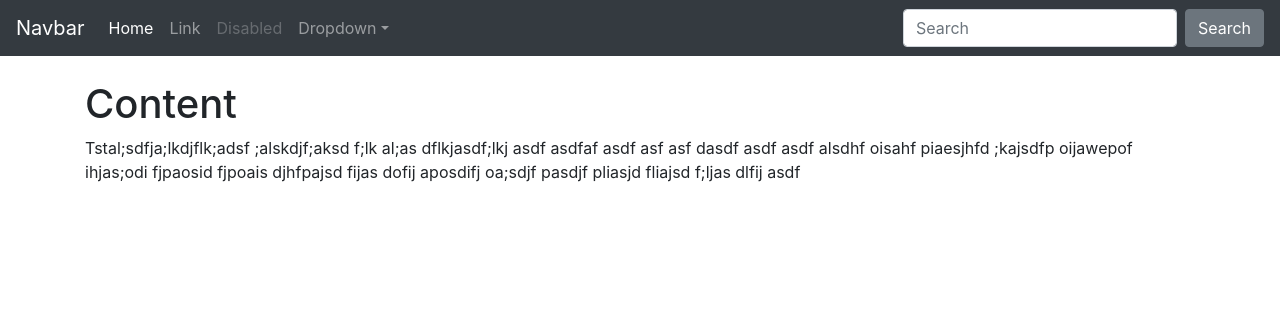
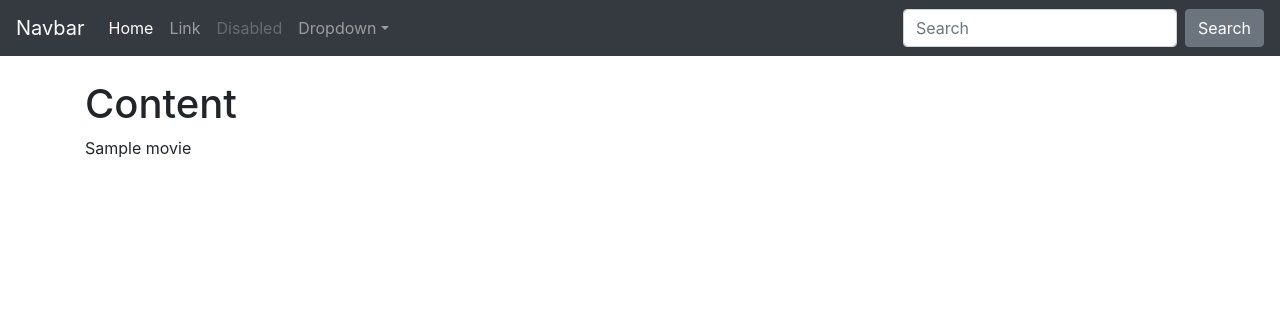
Before and after one commit to majormunky/MovieRecommender, a Django app: template home/templates/home/index.html in a window 1280 px wide. Shown: the top 316 px of the page. Run offline with Django 3.2, Linux system fonts and the light colour scheme; the template is opened without the code that fills it: most values are stand-ins (such as "Sample title", 1, 10 or a date in 2020); some libraries are stand-ins or nearby versions.

Commit message:
Index page will now list the movies in the system

```diff
--- a/home/templates/home/index.html
+++ b/home/templates/home/index.html
@@ -4,7 +4,9 @@
 
 {% block content %}
 <h1>Content</h1>
-<p>Tstal;sdfja;lkdjflk;adsf ;alskdjf;aksd f;lk al;as dflkjasdf;lkj asdf asdfaf asdf asf asf dasdf asdf asdf alsdhf oisahf piaesjhfd ;kajsdfp oijawepof ihjas;odi fjpaosid fjpoais djhfpajsd fijas dofij aposdifj oa;sdjf pasdjf pliasjd fliajsd f;ljas dlfij asdf</p>
+{% for movie in movie_list %}
+<p>{{movie.title}}</p>
+{% endfor %}
 {% endblock %}
 
 {% block page_styles %}
```
Also changed, not shown: home/views.py (+8 -1 lines).
